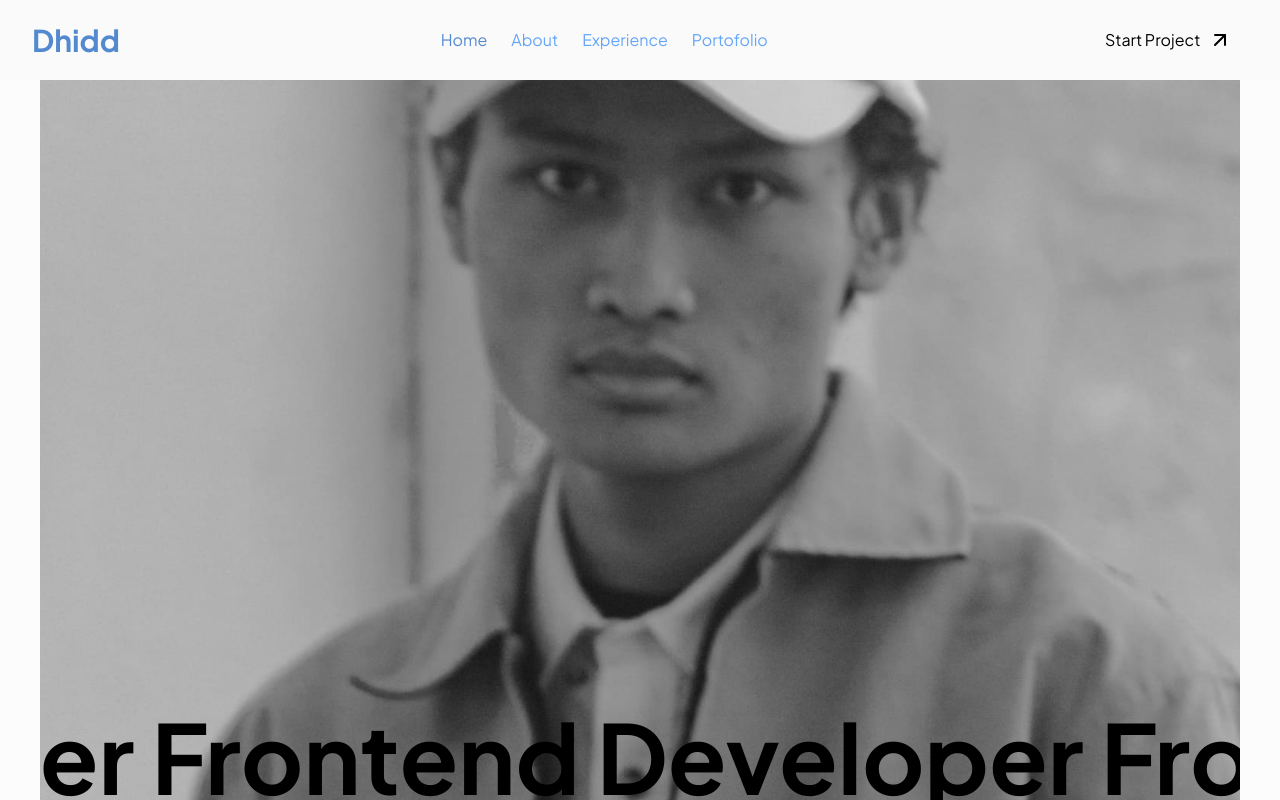
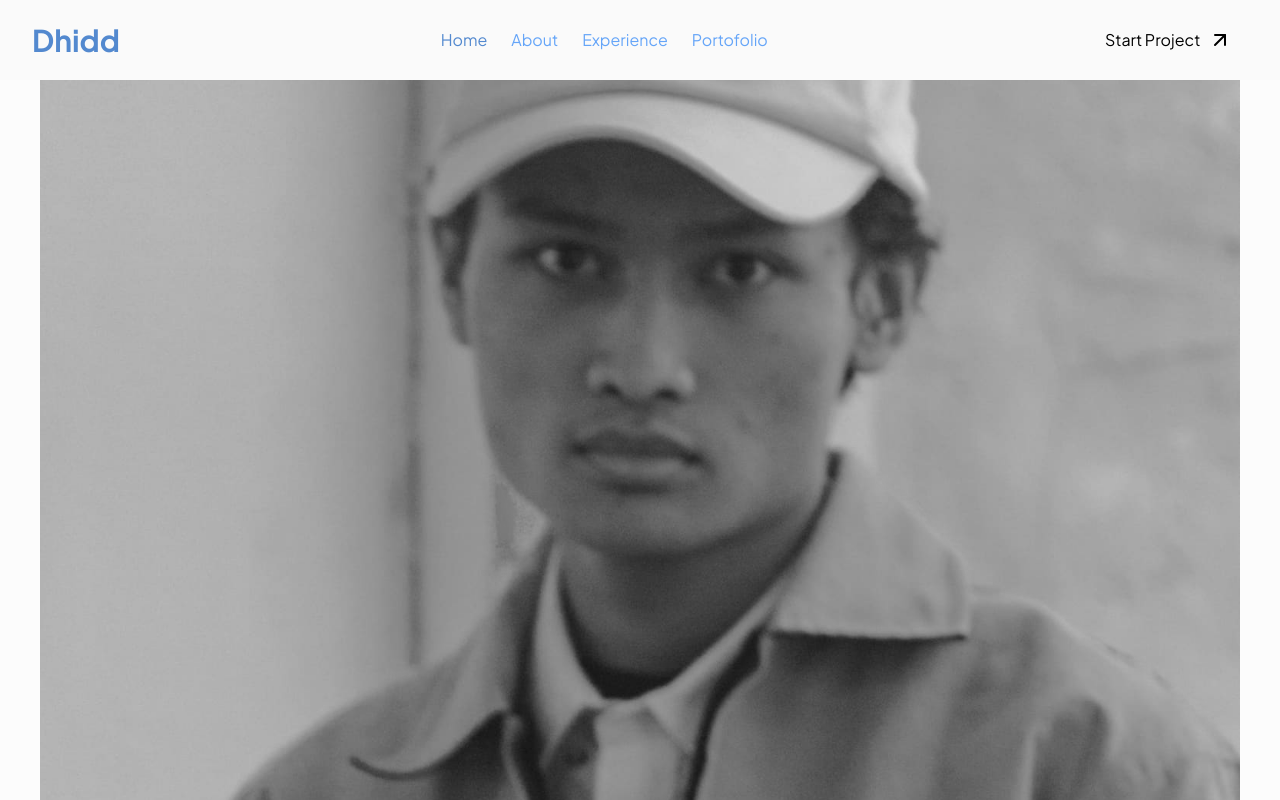
Before and after one commit to Nadhiradhit/portofolio-v2, a Next.js app: page / in a window 1280 px wide. Shown: the top 800 px of the page. Built offline with nearby package versions, Linux system fonts and the light colour scheme.

Commit message:
refactor: fixing a styling

```diff
--- a/src/app/(landing)/partials/image-header.tsx
+++ b/src/app/(landing)/partials/image-header.tsx
@@ -6,11 +6,11 @@ import { VelocityScroll } from "@/components/elements/scroll-based-velocity";
 
 export default function ImageHeader() {
 	return (
-		<section className="w-full lg:min-h-screen  translate-y-[-10%] lg:translate-y-[-5%]">
+		<section className="w-full lg:min-h-screen translate-y-[-10%] lg:translate-y-[5%]">
 			<motion.div
 				initial={{ opacity: 0 }}
 				animate={{ opacity: 1 }}
-				className="bg-red-50 h-[500px] flex justify-center items-center relative">
+				className="h-[500px] flex justify-center items-center relative">
 				<div className="absolute flex items-center justify-center w-24 text-center">
 					<h1 className="font-bold leading-[7rem] lg:leading-normal text-[3.5rem] lg:text-[8rem] uppercase">
 						Nadhir Adhitya Zhalifunnas
```
